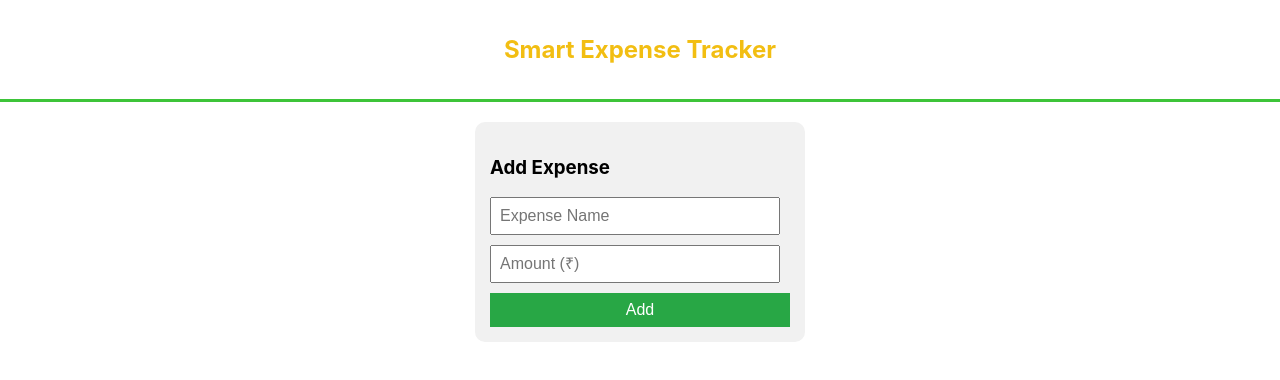
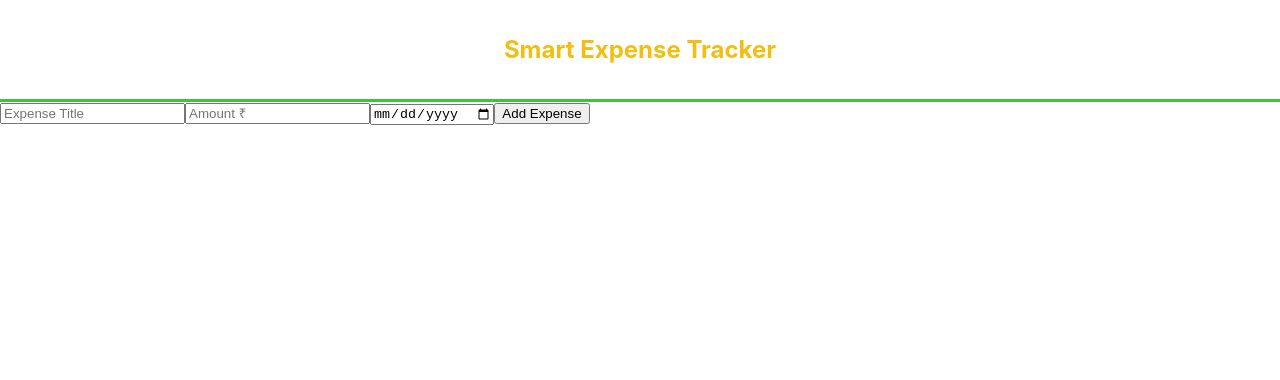
Before and after one commit to Loki207/Expense-Tracker, a React (Create React App) app: page / in a window 1280 px wide. Shown: the top 380 px of the page. Built offline with nearby package versions, Linux system fonts and the light colour scheme.

Commit message:
addexpense form v2 added

```diff
--- a/src/components/addexpenseform.js
+++ b/src/components/addexpenseform.js
@@ -1,42 +1,50 @@
-import React from 'react';
+// AddExpenseForm.js
+import React, { useState } from 'react';
 
-function AddExpenseForm() {
+function AddExpenseForm({ onAddExpense }) {
+  const [title, setTitle] = useState('');
+  const [amount, setAmount] = useState('');
+  const [date, setDate] = useState('');
+
+  const handleSubmit = (e) => {
+    e.preventDefault();
+    const newExpense = {
+      id: Date.now(),
+      title,
+      amount: parseFloat(amount),
+      date
+    };
+    onAddExpense(newExpense);
+    setTitle('');
+    setAmount('');
+    setDate('');
+  };
+
   return (
-    <div style={tyles.formContainer}>
-      <h3>Add Expense</h3>
-      <form>
-        <input type="text" placeholder="Expense Name" style={tyles.input} />
-        <input type="number" placeholder="Amount (₹)" style={tyles.input} />
-        <button type="submit" style={tyles.button}>Add</button>
-      </form>
-    </div>
+    <form onSubmit={handleSubmit} className="expense-form">
+      <input
+        type="text"
+        placeholder="Expense Title"
+        value={title}
+        onChange={(e) => setTitle(e.target.value)}
+        required
+      />
+      <input
+        type="number"
+        placeholder="Amount ₹"
+        value={amount}
+        onChange={(e) => setAmount(e.target.value)}
+        required
+      />
+      <input
+        type="date"
+        value={date}
+        onChange={(e) => setDate(e.target.value)}
+        required
+      />
+      <button type="submit">Add Expense</button>
+    </form>
   );
 }
 
-const tyles = {
-  formContainer: {
-    background: '#f1f1f1',
-    padding: '15px',
-    borderRadius: '10px',
-    width: '300px',
-    margin: '20px auto'
-  },
-  input: {
-    display: 'block',
-    margin: '10px 0',
-    padding: '8px',
-    width: '90%',
-    fontSize: '1rem'
-  },
-  button: {
-    background: '#28a745',
-    color: 'white',
-    padding: '8px 12px',
-    border: 'none',
-    cursor: 'pointer',
-    width: '100%',
-    fontSize: '1rem'
-  }
-};
-
 export default AddExpenseForm;
```
